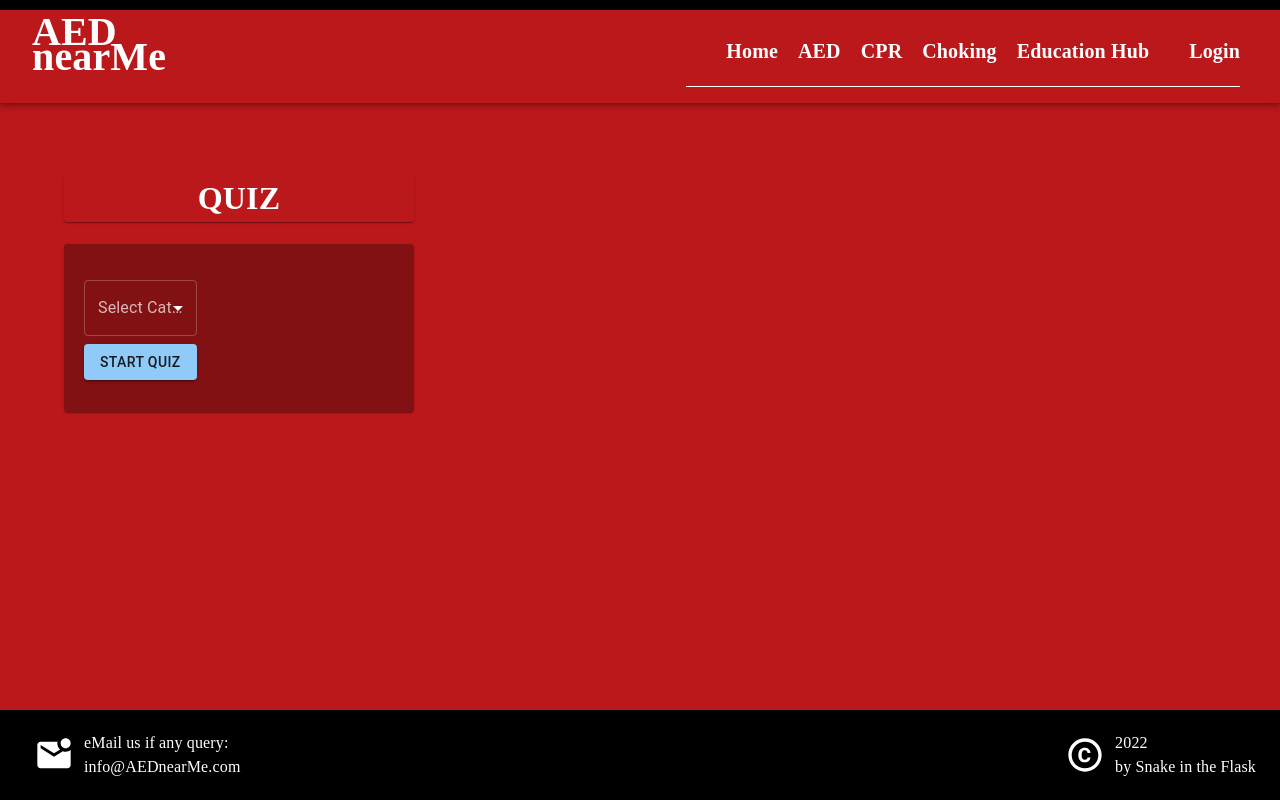
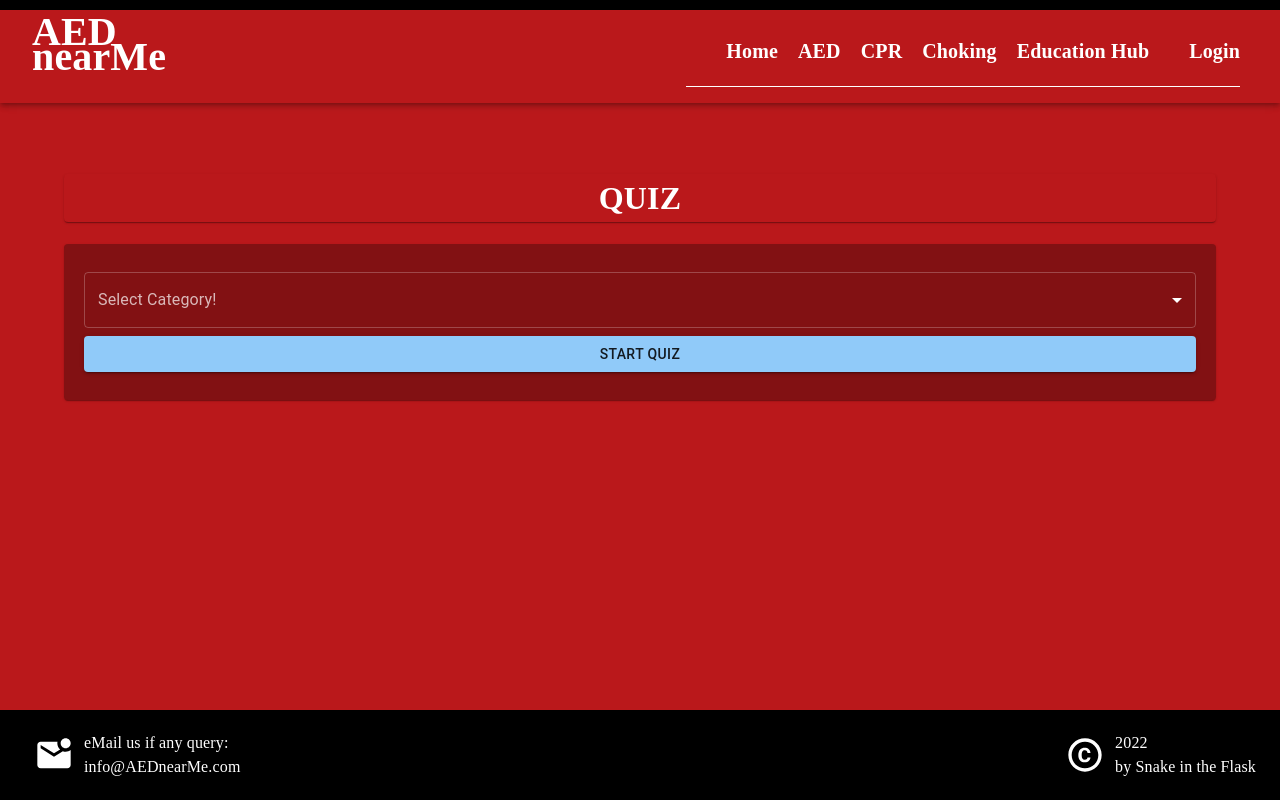
Before and after one commit to julian-james/AEDNearMe, a React (Create React App) app in the folder frontend/aednearme/: page /quiz in a window 1280 px wide. Built offline with nearby package versions, Linux system fonts and the light colour scheme; a web font is replaced by a local one.

Commit message:
quiz stylings

```diff
--- a/frontend/aednearme/src/pages/Quiz/Quiz.js
+++ b/frontend/aednearme/src/pages/Quiz/Quiz.js
@@ -88,7 +88,7 @@ const Quiz = () => {
           }} >
 
         <Paper
-          sx={{   maxWidth: 350  }}
+
           style={{ background: 'rgba(0,0,0,0)' }}
 
           >
@@ -97,12 +97,12 @@ const Quiz = () => {
 
         <Paper
           component="form"
-          sx={{ p: '20px', display: 'flex', alignItems: 'center', maxWidth: 350 }}
+          sx={{ p: '20px', display: 'flex', alignItems: 'center' }}
           style={{ background: 'rgba(0,0,0,0.3)' }}
           >
-          <FormControl className="form" margin='dense' >
+          <FormControl className="form" margin='dense' style={{  margin: 'auto', width: '100%' }} >
 
-            <FormControl margin='dense' sx={{ maxWidth: 350 }}
+            <FormControl margin='dense'
               >
 
               <FormControl>
@@ -131,6 +131,7 @@ const Quiz = () => {
             </FormControl>
           </FormControl>
         </Paper>
+        </Container>
 
                 <div>
                   <form className="pb-5" style={{
@@ -167,7 +168,7 @@ const Quiz = () => {
                 <div>
                   {finalScore ? <h3>Results: {finalScore}/{questions.length}</h3> : ""}
                 </div>
-    </Container>
+
 
 
     </div>
```
